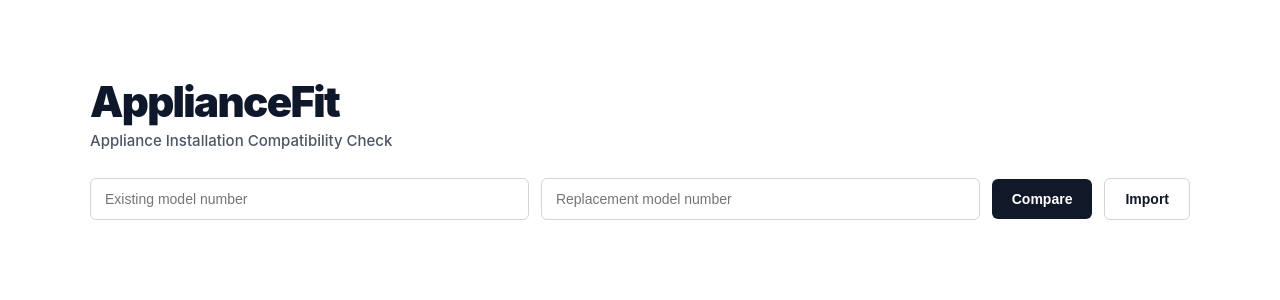
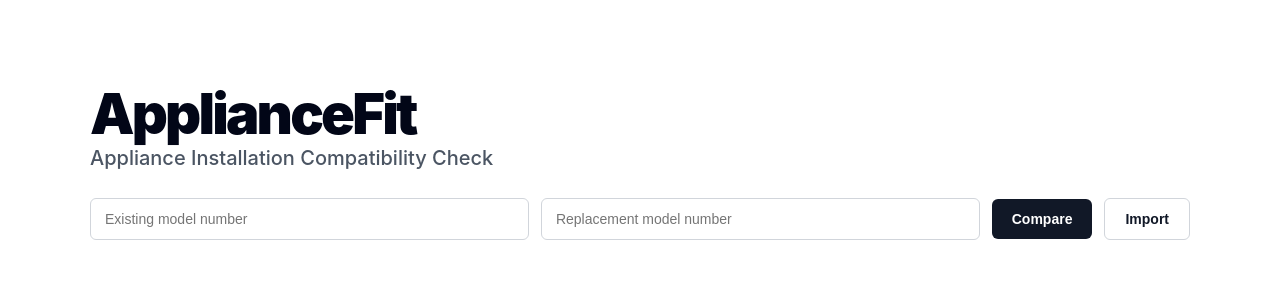
Before and after one commit to Botanist51/appliancefit, a Next.js app: page / in a window 1280 px wide. Shown: the top 300 px of the page. Built offline with nearby package versions, Linux system fonts and the light colour scheme.

Commit message:
Update styles for h1 and p elements

```diff
--- a/app/page.js
+++ b/app/page.js
@@ -76,11 +76,12 @@ export default function Home() {
 
     <h1
   style={{
-    fontSize: 42,
-    fontWeight: 900,
-    marginBottom: 2,
-    letterSpacing: "-0.04em",
-    color: "#0f172a"
+    fontSize: 56,
+    fontWeight: 950,
+    marginBottom: 0,
+    letterSpacing: "-0.05em",
+    lineHeight: "1",
+    color: "#020617"
   }}
 >
   ApplianceFit
@@ -88,8 +89,8 @@ export default function Home() {
 
 <p
   style={{
-    fontSize: 15,
-    fontWeight: 500,
+    fontSize: 20,
+    fontWeight: 550,
     marginTop: 4,
     marginBottom: 28,
   color: "#4b5563"
```
